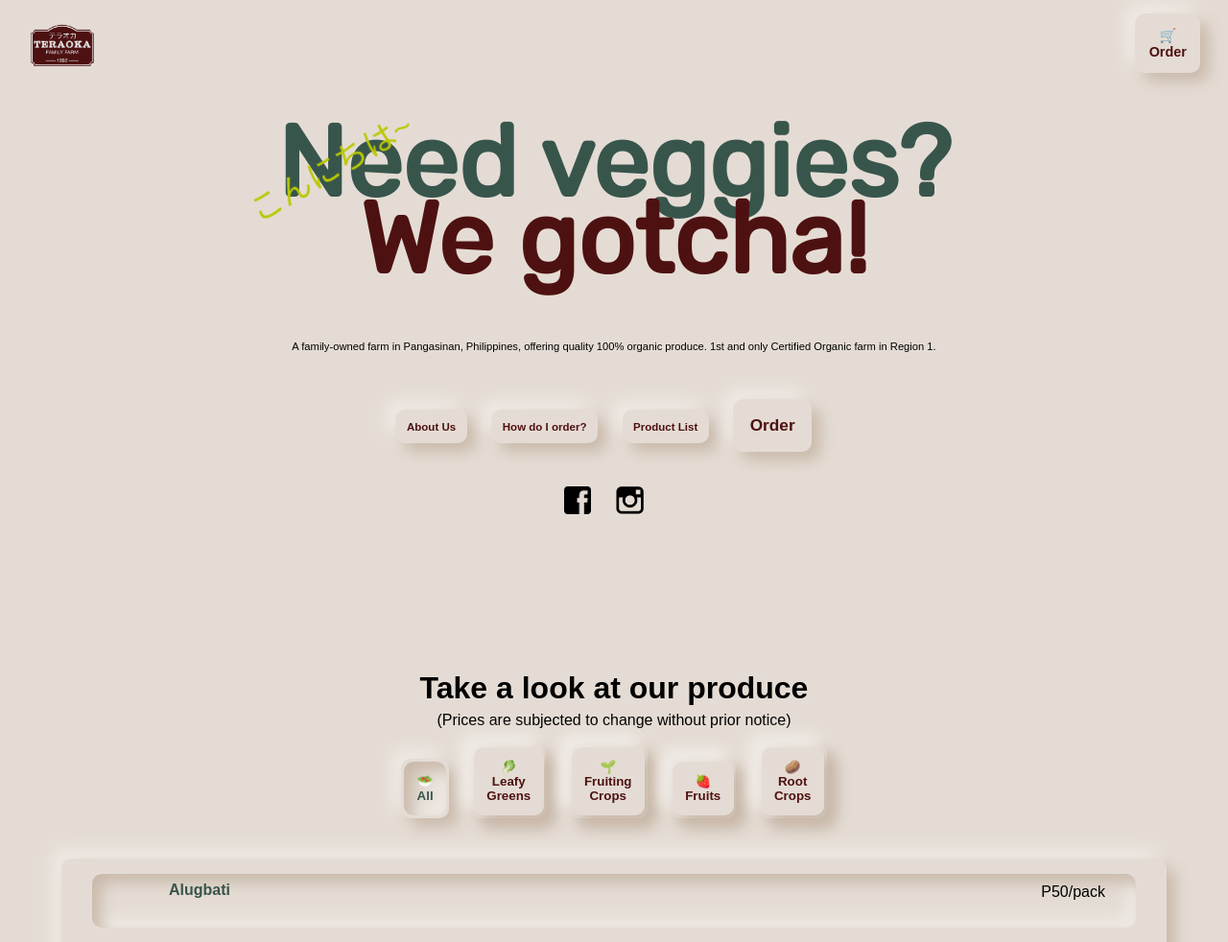
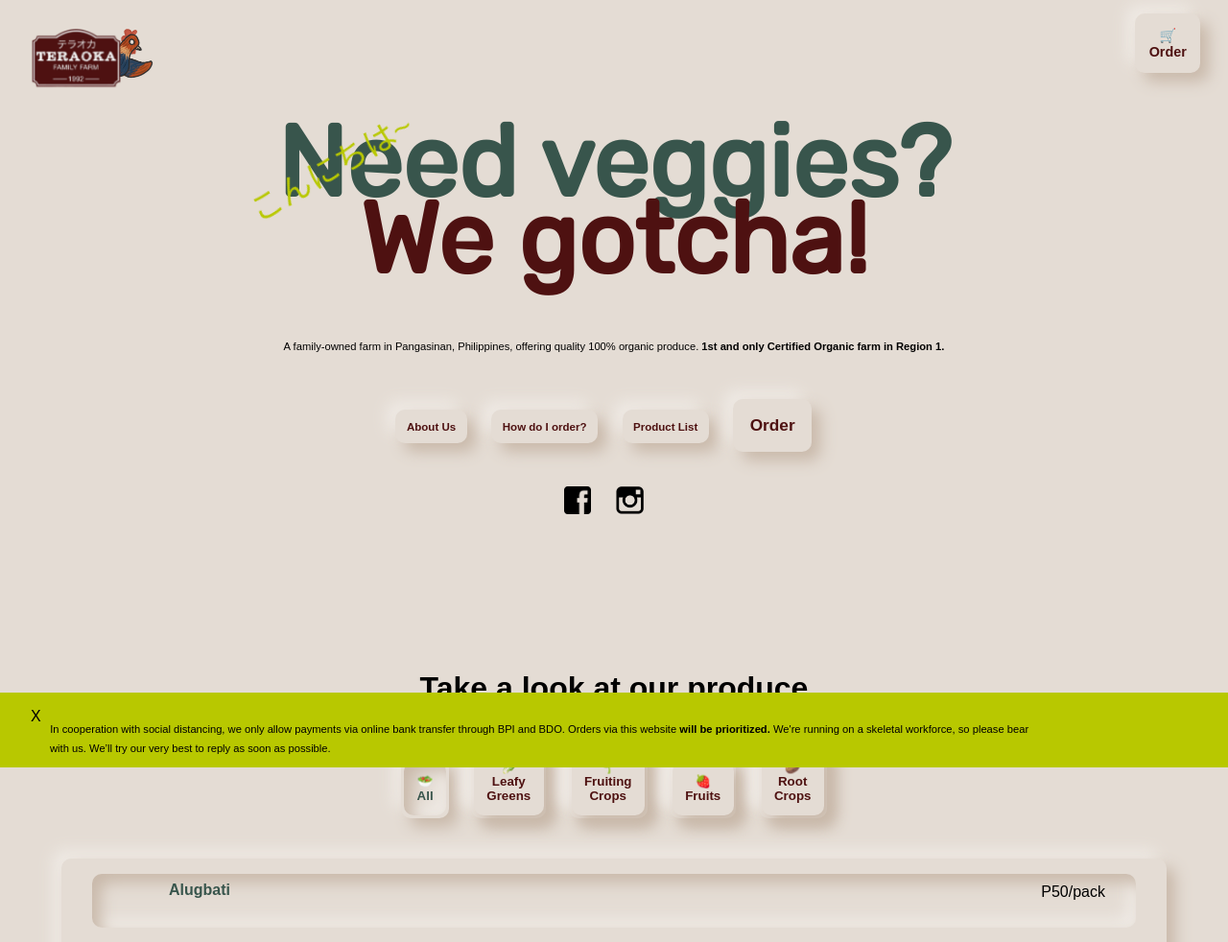
Before and after one commit to phirivera/phirivera.github.io, a PHP site: page / in a window 1280 px wide. Shown: the top 982 px of the page at 96% size. Run offline with PHP 8.4, Linux system fonts and the light colour scheme; some web fonts are replaced.

Commit message:
added chicken

```diff
--- a/index.html
+++ b/index.html
@@ -16,6 +16,7 @@
             <!-- <img src="images/logo.png" alt="" id="logo"> -->
             <a href="#splash">
                     <img src="images/logo.png" alt="" id="logo">
+                    <img src="images/chicken_waving.png" alt id="chicken">
             </a>
             <a href="https://forms.gle/sj6SRLJ9EkHBzM8XA">
                     <button class="element order-button" type="button">🛒 Order</button>
@@ -25,12 +26,23 @@
 
         <p id="jap-banner">こんにちは~</p>
 
+        <div id="popper">
+
+            <p id="close">
+                X
+            </p>
+            <br>
+            <p id="pop-text">
+                In cooperation with social distancing, we only allow payments via online bank transfer through BPI and BDO. Orders via this website <b>will be prioritized. </b> We're running on a skeletal workforce, so please bear with us. We’ll try our very best to reply as soon as possible.
+            </p>
+        </div>
+
         <div class="section" id="splash">
 
             <h1>Need veggies?</h1>
             <h1 id="gotcha">We gotcha!</h1>
             <p id="main-desc">A family-owned farm in Pangasinan, Philippines, offering quality 100% organic produce.
-                1st and only Certified Organic farm in Region 1. </p>
+                <b>1st and only Certified Organic farm in Region 1.</b> </p>
             <a href="#about">
                 <button class="element" id="howto-button" type="button" style="margin-top: 1em;">About Us</button>
             </a>
@@ -89,11 +101,31 @@
             <script>
                 document.getElementById("all").className += " active";
 
+                document.getElementById("logo").onmouseover = showChicken;
+                document.getElementById("logo").onmouseleave = hideChicken;
+
+                document.getElementById("close").onclick = closePop;
+                document.getElementById("popper").onlick = closePop;
+
                 document.getElementById("all").onclick = tab_click;
                 document.getElementById("leafy-greens").onclick = tab_click;
                 document.getElementById('fruits').onclick = tab_click;
                 document.getElementById('fruiting-crops').onclick = tab_click;
                 document.getElementById('root-crops').onclick = tab_click;
+
+                function showChicken(event){
+                    console.log("here");
+                    document.getElementById("chicken").style.display = "inline-block";
+                }
+
+                function hideChicken(event){
+                    console.log("here");
+                    document.getElementById("chicken").style.display = "none";
+                }
+
+                function closePop(clicked){
+                    document.getElementById("popper").style.display = 'none';
+                }
 
                 function tab_click(clicked) {
 
@@ -463,7 +495,7 @@
                 <br>
                 <br>
                 <p>
-                    2. A text will be sent by our team to finalize your order and amount due.
+                    2. A text will be sent by our team to finalize your order and amount due. (Please give us 2 days lead time ➡️)
                     <br><br>
                     3. Pay via online bank transfer through BPI or BDO
                     <br><br>
--- a/style.css
+++ b/style.css
@@ -53,6 +53,48 @@ p{
   line-height: 30px;
   text-align: center;
   margin-top: 0;
+}
+
+#popper{
+  bottom: 0;
+  float: bottom;
+  position: fixed;
+  background-color: #B8C800;
+  padding-left: 2em;
+  padding-right: 2em;
+  justify-self: center;
+  width: 100%;
+  z-index: 10;
+}
+
+#popper:hover{
+  cursor: pointer;
+}
+
+#pop-text{
+  position: relative;
+  font-size: .7em;
+  line-height: 20px;
+  /* float: left; */
+  text-align: left;
+  width: 80%;
+  margin-top: 10px;
+  margin-bottom: 10px;
+  margin-left: 20px;
+}
+
+#close{
+  position: relative;
+  float: left;
+  margin: 0;
+  border: 0;
+  padding-right: .6em;
+  margin-top: 10px;
+  display: block;
+}
+
+#close:hover{
+  cursor: pointer;
 }
 
 #main-desc{
@@ -138,10 +180,39 @@ p{
 }
 
 #logo{
-  width: 5em;
+  position: relative;
+  width: 7em;
   padding-top: 1em;
   padding-left: 2em;
+  z-index: 11;
+}
 
+#chicken{
+  display: none;
+  width: 4em;
+  left: 0;
+  margin: 0;
+  padding: 0;
+  border: 0;
+  margin-left: -30px;
+  position: relative;
+  top: -15px;
+  transform: rotate(30deg);
+  animation: hi 1s infinite;
+}
+
+@keyframes hi {
+	0% {
+		transform: rotate(30deg)
+	}
+
+	50% {
+		transform: rotate(10deg)
+	}
+
+	100% {
+		transform: rotate(30deg)
+	}
 }
 
 
@@ -319,6 +390,7 @@ a:visited{
   width: 100%;
   position: fixed;
   justify-content: center;
+  z-index: 10;
 }
 
 #splash{
@@ -379,7 +451,7 @@ a:visited{
     margin-bottom: 0;
     padding: .1em;
     align-self: center;
-    z-index: 10;
+    /* z-index: 10; */
 }
 
 #inner-pic{
```
Also changed, not shown: images/chicken_waving.png (added).
